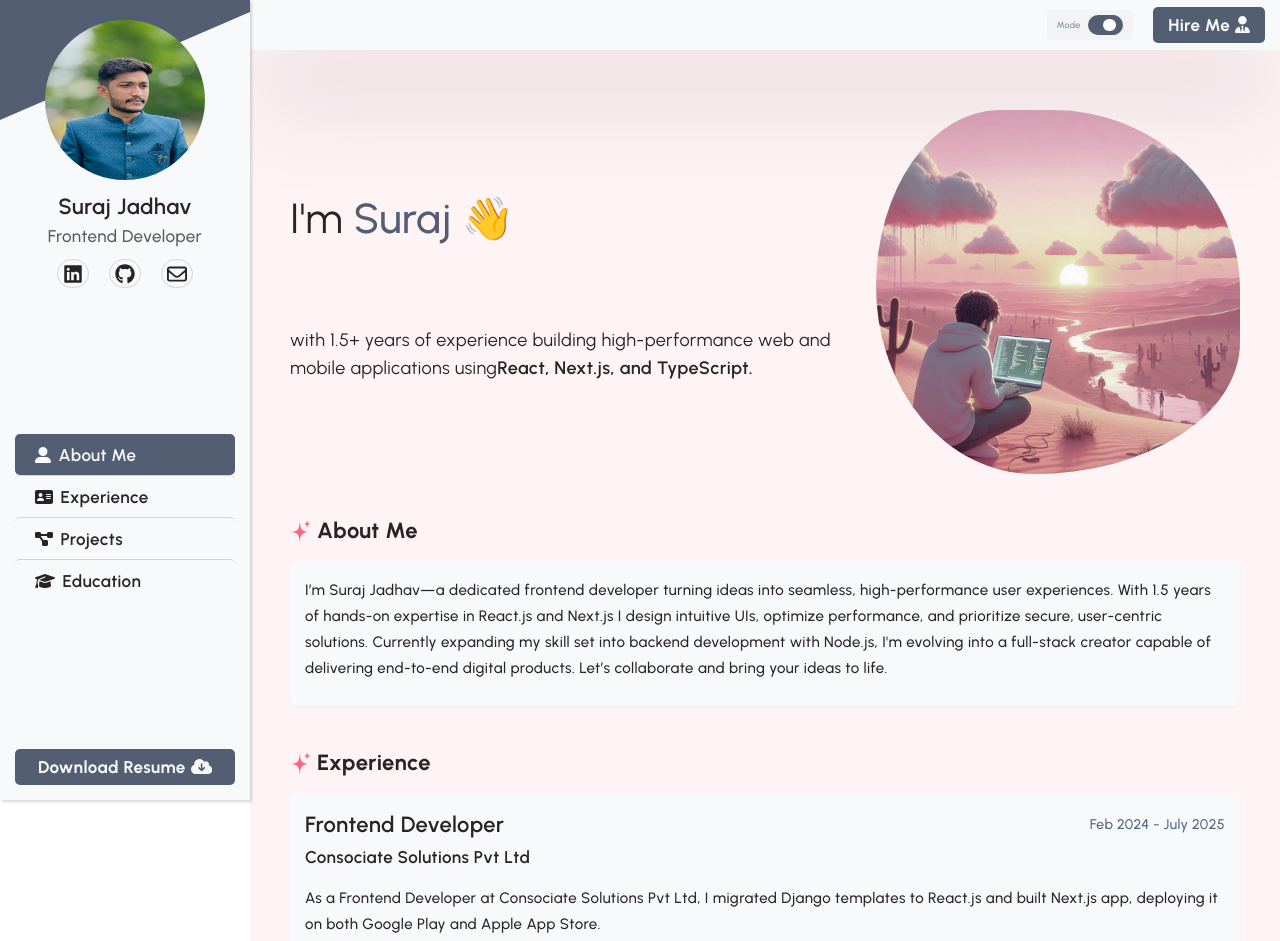
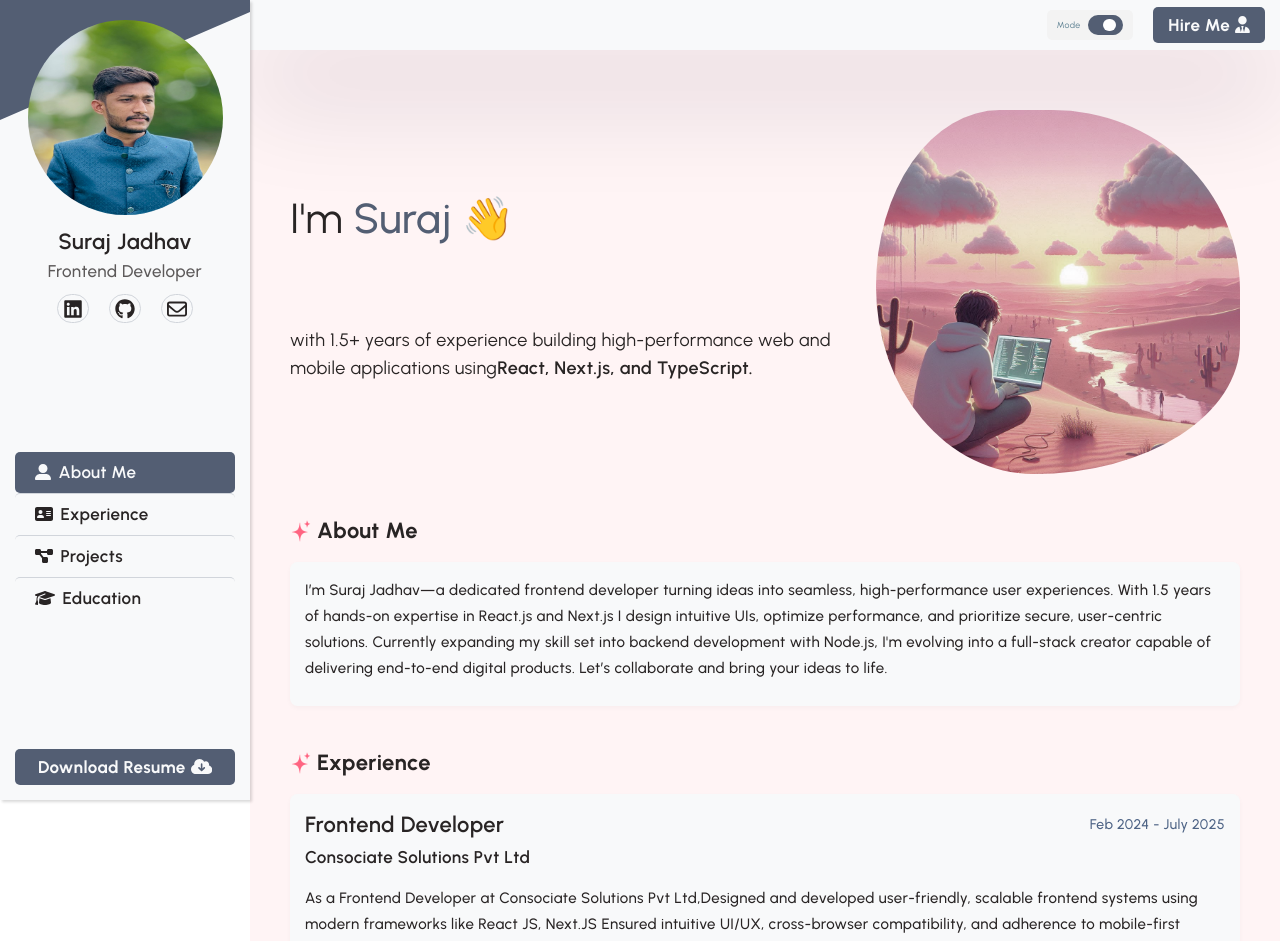
Before and after one commit to surajjadhav29/Portfolionew, a React (Vite) app: page / in a window 1280 px wide. Shown: the top 941 px of the page. Built offline with nearby package versions, Linux system fonts and the light colour scheme.

Commit message:
change description

```diff
--- a/src/components/home/AboutMeContainer.tsx
+++ b/src/components/home/AboutMeContainer.tsx
@@ -25,8 +25,7 @@ const AboutMeContainer = () => {
             title="Frontend Developer"
             valueName="Consociate Solutions Pvt Ltd"
             valueLink="https://consociatesolutions.com/"
-            valueText="As a Frontend Developer at Consociate Solutions Pvt Ltd, I migrated Django templates to React.js and built Next.js app, deploying it on both Google
-            Play and Apple App Store."
+            valueText="As a Frontend Developer at Consociate Solutions Pvt Ltd,Designed and developed user-friendly, scalable frontend systems using modern frameworks like React JS, Next.JS  Ensured intuitive UI/UX, cross-browser compatibility, and adherence to mobile-first design principles to enhance user experience across various devices"
             date="Feb 2024 - July 2025"
           >
             <PrimaryBtn
--- a/src/components/sidebar/ImageNameContainer.tsx
+++ b/src/components/sidebar/ImageNameContainer.tsx
@@ -15,7 +15,7 @@ const ImageNameContainer = () => {
       <div className="mt-8 mb-4">
         <img
           src={profilePic}
-          width={160}
+          width={195}
           className="rounded-full mx-auto relative aspect-square hover:scale-110 transition-transform duration-300"
         />
       </div>
```
